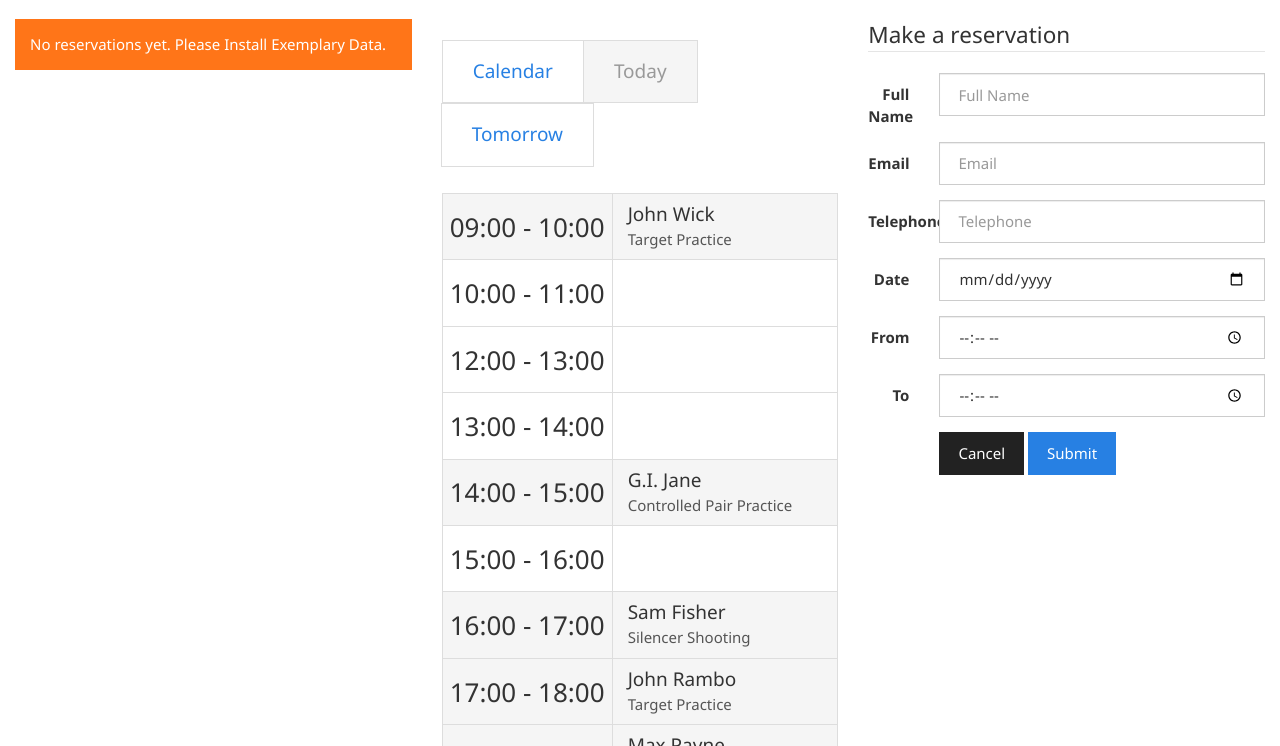
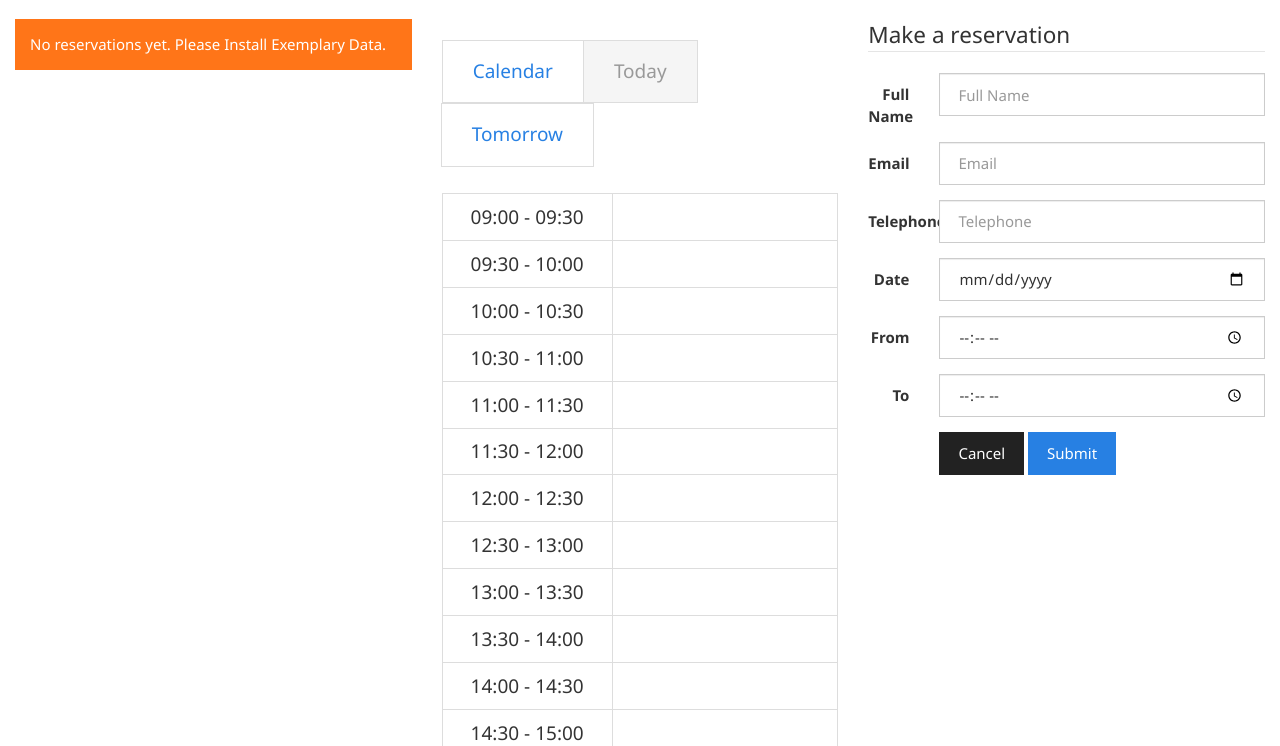
Before and after one commit to krzochalski/Range-Scheduler-DEMO, a website: page index.html in a window 1280 px wide. Shown: the part 54-800 px from the top of the page. Drawn offline with nearby package versions, Linux system fonts and the light colour scheme; files that its build step writes are made by us from their sources.

Commit message:
added timeline rendering

```diff
--- a/index.html
+++ b/index.html
@@ -67,59 +67,57 @@
                         <li><a href="#">Tomorrow</a></li>
                     </ul>
                 </div>
-                <div id="ranges-timeline">
-                    <div class="list-group timeline">
-                        <a href="#" class="list-group-item occupied">
-                            <h3 class="list-group-item-heading timeline-time"><span class="label-time text-center">09:00 - 10:00</span></h3>
-                            <h4 class="list-group-item-heading">John Wick</h4>
-                            <p class="list-group-item-text">Target Practice</p>
-                        </a>
-                        <a href="#" class="list-group-item bg-danger">
-                            <h3 class="list-group-item-heading timeline-time"><span class="label-time text-center">10:00 - 11:00</span></h3>
-                            <h4 class="list-group-item-heading">&nbsp;</h4>
-                            <p class="list-group-item-text">&nbsp;</p>
-                        </a>
-                        <a href="#" class="list-group-item">
-                            <h3 class="list-group-item-heading timeline-time"><span class="label-time text-center">12:00 - 13:00</span></h3>
-                            <h4 class="list-group-item-heading">&nbsp;</h4>
-                            <p class="list-group-item-text">&nbsp;</p>
-                        </a>
-                        <a href="#" class="list-group-item">
-                            <h3 class="list-group-item-heading timeline-time"><span class="label-time text-center">13:00 - 14:00</span></h3>
-                            <h4 class="list-group-item-heading">&nbsp;</h4>
-                            <p class="list-group-item-text">&nbsp;</p>
-                        </a>
-                        <a href="#" class="list-group-item occupied">
-                            <h3 class="list-group-item-heading timeline-time"><span class="label-time text-center">14:00 - 15:00</span></h3>
-                            <h4 class="list-group-item-heading">G.I. Jane</h4>
-                            <p class="list-group-item-text">Controlled Pair Practice</p>
-                        </a>
-                        <a href="#" class="list-group-item">
-                            <h3 class="list-group-item-heading timeline-time"><span class="label-time text-center">15:00 - 16:00</span></h3>
-                            <h4 class="list-group-item-heading">&nbsp;</h4>
-                            <p class="list-group-item-text">&nbsp;</p>
-                        </a>
-                        <a href="#" class="list-group-item occupied">
-                            <h3 class="list-group-item-heading timeline-time"><span class="label-time text-center">16:00 - 17:00</span></h3>
-                            <h4 class="list-group-item-heading">Sam Fisher</h4>
-                            <p class="list-group-item-text">Silencer Shooting</p>
-                        </a>
-                        <a href="#" class="list-group-item occupied">
-                            <h3 class="list-group-item-heading timeline-time"><span class="label-time text-center">17:00 - 18:00</span></h3>
-                            <h4 class="list-group-item-heading">John Rambo</h4>
-                            <p class="list-group-item-text">Target Practice</p>
-                        </a>
-                        <a href="#" class="list-group-item occupied">
-                            <h3 class="list-group-item-heading timeline-time"><span class="label-time text-center">18:00 - 19:00</span></h3>
-                            <h4 class="list-group-item-heading">Max Payne</h4>
-                            <p class="list-group-item-text">Target Practice</p>
-                        </a>
-                        <a href="#" class="list-group-item">
-                            <h3 class="list-group-item-heading timeline-time"><span class="label-time text-center">19:00 - 20:00</span></h3>
-                            <h4 class="list-group-item-heading">&nbsp;</h4>
-                            <p class="list-group-item-text">&nbsp;</p>
-                        </a>
-                    </div>
+                <div id="ranges-timeline" class="list-group timeline">
+                        <!--<a href="#" class="list-group-item occupied">-->
+                            <!--<h3 class="list-group-item-heading timeline-time"><span class="label-time text-center">09:00 - 10:00</span></h3>-->
+                            <!--<h4 class="list-group-item-heading">John Wick</h4>-->
+                            <!--<p class="list-group-item-text">Target Practice</p>-->
+                        <!--</a>-->
+                        <!--<a href="#" class="list-group-item bg-danger">-->
+                            <!--<h3 class="list-group-item-heading timeline-time"><span class="label-time text-center">10:00 - 11:00</span></h3>-->
+                            <!--<h4 class="list-group-item-heading">&nbsp;</h4>-->
+                            <!--<p class="list-group-item-text">&nbsp;</p>-->
+                        <!--</a>-->
+                        <!--<a href="#" class="list-group-item">-->
+                            <!--<h3 class="list-group-item-heading timeline-time"><span class="label-time text-center">12:00 - 13:00</span></h3>-->
+                            <!--<h4 class="list-group-item-heading">&nbsp;</h4>-->
+                            <!--<p class="list-group-item-text">&nbsp;</p>-->
+                        <!--</a>-->
+                        <!--<a href="#" class="list-group-item">-->
+                            <!--<h3 class="list-group-item-heading timeline-time"><span class="label-time text-center">13:00 - 14:00</span></h3>-->
+                            <!--<h4 class="list-group-item-heading">&nbsp;</h4>-->
+                            <!--<p class="list-group-item-text">&nbsp;</p>-->
+                        <!--</a>-->
+                        <!--<a href="#" class="list-group-item occupied">-->
+                            <!--<h3 class="list-group-item-heading timeline-time"><span class="label-time text-center">14:00 - 15:00</span></h3>-->
+                            <!--<h4 class="list-group-item-heading">G.I. Jane</h4>-->
+                            <!--<p class="list-group-item-text">Controlled Pair Practice</p>-->
+                        <!--</a>-->
+                        <!--<a href="#" class="list-group-item">-->
+                            <!--<h3 class="list-group-item-heading timeline-time"><span class="label-time text-center">15:00 - 16:00</span></h3>-->
+                            <!--<h4 class="list-group-item-heading">&nbsp;</h4>-->
+                            <!--<p class="list-group-item-text">&nbsp;</p>-->
+                        <!--</a>-->
+                        <!--<a href="#" class="list-group-item occupied">-->
+                            <!--<h3 class="list-group-item-heading timeline-time"><span class="label-time text-center">16:00 - 17:00</span></h3>-->
+                            <!--<h4 class="list-group-item-heading">Sam Fisher</h4>-->
+                            <!--<p class="list-group-item-text">Silencer Shooting</p>-->
+                        <!--</a>-->
+                        <!--<a href="#" class="list-group-item occupied">-->
+                            <!--<h3 class="list-group-item-heading timeline-time"><span class="label-time text-center">17:00 - 18:00</span></h3>-->
+                            <!--<h4 class="list-group-item-heading">John Rambo</h4>-->
+                            <!--<p class="list-group-item-text">Target Practice</p>-->
+                        <!--</a>-->
+                        <!--<a href="#" class="list-group-item occupied">-->
+                            <!--<h3 class="list-group-item-heading timeline-time"><span class="label-time text-center">18:00 - 19:00</span></h3>-->
+                            <!--<h4 class="list-group-item-heading">Max Payne</h4>-->
+                            <!--<p class="list-group-item-text">Target Practice</p>-->
+                        <!--</a>-->
+                        <!--<a href="#" class="list-group-item">-->
+                            <!--<h3 class="list-group-item-heading timeline-time"><span class="label-time text-center">19:00 - 20:00</span></h3>-->
+                            <!--<h4 class="list-group-item-heading">&nbsp;</h4>-->
+                            <!--<p class="list-group-item-text">&nbsp;</p>-->
+                        <!--</a>-->
                 </div>
             </div>
             <div class="col-xs-4">
--- a/js/app.js
+++ b/js/app.js
@@ -46,7 +46,6 @@ let RangesManager = {
 
             console.log(ranges);
             console.log(output);
-
         }
     }
 };
@@ -68,10 +67,12 @@ let DOMElements = {
     $exemplaryDataButtonClear: document.getElementById('exemplary-data-button-clear'),
     $tableContainer: document.getElementById('table-container'),
     $tableReservations: document.getElementById('table-reservations'),
-    $rangesContainer: document.getElementById('ranges-container')
+    $rangesContainer: document.getElementById('ranges-container'),
+    $rangesTimeline: document.getElementById('ranges-timeline')
 };
 
-let renderLanes = () => {
+const Render = {
+    lanes: () => {
         let ranges = LocalStorageManager(DataKeys.ranges).getData();
         let percentage = () => {
             let percent = Math.floor(Math.random() * 100);
@@ -96,63 +97,57 @@ let renderLanes = () => {
         } else {
             return `<div class="alert alert-warning">No reservations yet. Please Install Exemplary Data.</div>`
         }
+    }
 };
 
-let renderTimeLine = () => {
-    let getTimelineArray = (start, end) => {
-        let hours = (start, end) => {
+let renderTimeline = (start, end) => {
+    let template = (timeFrom, timeTo) => {
+        return `
+            <a data-time-from="${timeFrom}" data-time-to="${timeTo}" href="#" class="list-group-item">
+                <h4 class="list-group-item-heading timeline-time"><span class="label-time text-center">${timeFrom} - ${timeTo}</span></h4>
+                <h4 class="list-group-item-heading">&nbsp;</h4>
+            </a>`;
+
+    };
+
+    let hours = () => {
         start = parseInt(start.replace(':', ''));
         end = parseInt(end.replace(':', ''));
         let hoursArray = [];
+
         let integerToTime = (integer) => {
-                let time = integer.toString();
+            integer = integer.toString();
 
-                let addZero = () => {
-                    return time.length <= 3 ? time.substr(0, 0) + '0' + time.substr(0) : time;
+            if (integer.length <= 3) {
+                integer = (integer.substr(0, 0) + '0') + integer.substr(0)
+            }
+
+            const time = integer.substr(0, 2) + ':' + integer.substr(2);
+
+            return time.replace('50', '30');
         };
 
-                let addColon = () => {
-                    return addZero(time).substr(0, 2) + ':' + addZero(time).substr(2);
-                };
-
-                return addColon().replace('50', '30');
-            };
         for (let i = start; i <= end; i += 50) {
             hoursArray.push(integerToTime(i));
         }
 
+
         return hoursArray;
     };
 
-        let timelineArray = () => {
+    let timelineHTML = () => {
         let hoursArray = hours('09:00', '20:00');
+
         return `${hoursArray.map((hour, index) => {
             if (index <= hoursArray.length - 2) {
-                    console.log(`${hour}-${hoursArray[index + 1]} :: ${hoursArray.length - 1}`);
+                return template(hour, hoursArray[index + 1])
             }
         }).join('')}`;
+
     };
 
-        return timelineArray();
+    return timelineHTML();
 };
-
-    console.log(getTimelineArray());
-
-    // let item = `
-    //     <a href="#" class="list-group-item occupied">
-    //         <h3 class="list-group-item-heading timeline-time"><span class="label-time text-center">09:00 - 10:00</span></h3>
-    //         <h4 class="list-group-item-heading">John Wick</h4>
-    //         <p class="list-group-item-text">Target Practice</p>
-    //     </a>`;
-    //
-    // return `
-    //     <div class="list-group timeline">
-    //         ${item}
-    //     </div>`;
-};
-
-renderTimeLine();
-
 
 let initEvents = () => {
     DOMElements.$exemplaryDataButtonInstall.addEventListener('click', (event) => {
@@ -165,7 +160,8 @@ let initEvents = () => {
         LocalStorageManager(DataKeys.ranges).exemplaryData.clear();
     });
 
-    DOMElements.$rangesContainer.innerHTML = renderLanes();
+    DOMElements.$rangesContainer.innerHTML = Render.lanes();
+    DOMElements.$rangesTimeline.innerHTML = renderTimeline('09:00', '20:00');
 
 
     DOMElements.form.$form.addEventListener('submit', (event) => {
```
Lines whose indentation alone changed are shown as unchanged.
